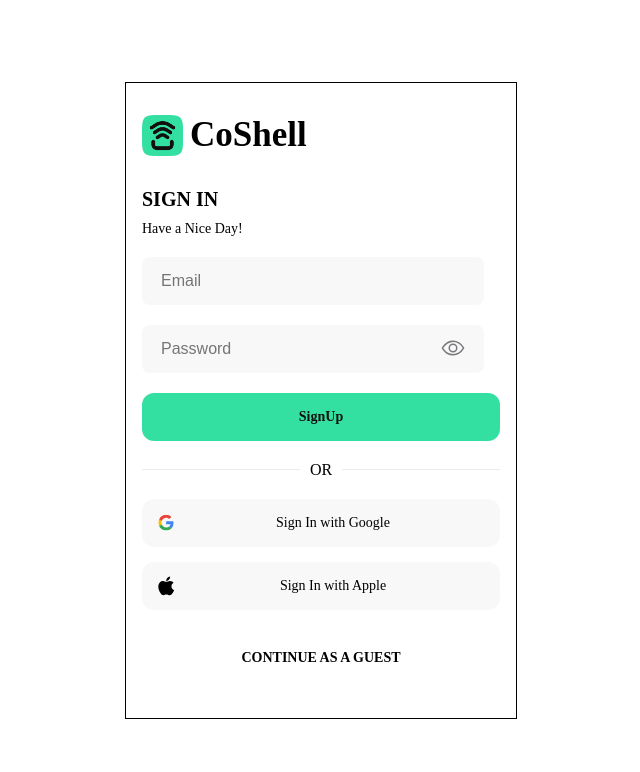
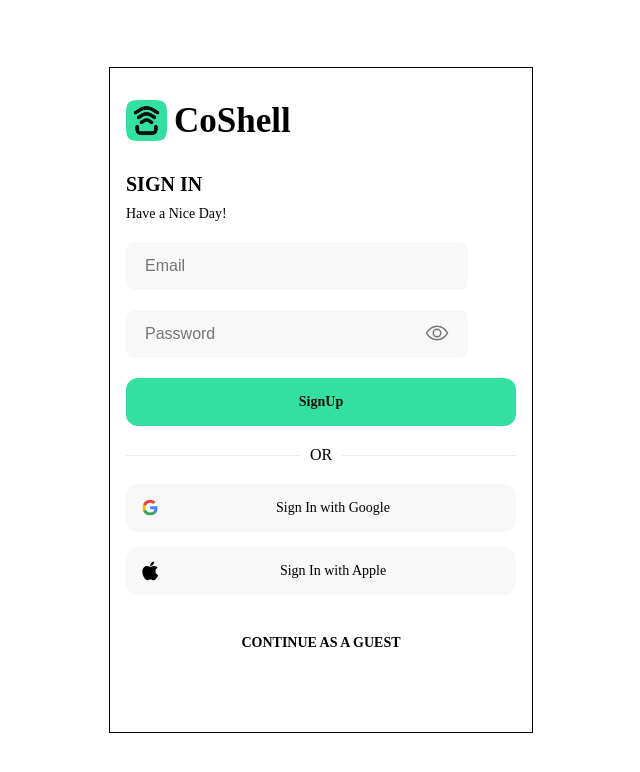
Before and after one commit to psycho-o0o/CoShell, a Next.js app: page /signIn in a window 1280 px wide. Shown: the top 772 px of the page, without its empty margins (319-959 px from the left). Built offline with nearby package versions, Linux system fonts and the light colour scheme.

Commit message:
@Design SignLayout에서 밑에 컴포넌트 배치를 위한 디자인 설정

```diff
--- a/src/component/Layout/Sign/style.ts
+++ b/src/component/Layout/Sign/style.ts
@@ -1,8 +1,15 @@
 import styled from "styled-components"
 
-export const Wrapper = styled.div``
+export const Wrapper = styled.div`
+    height: 100%;
+    padding: 32px 16px;
+    display: flex;
+    flex-direction: column;
+`
 export const Wrap = styled.div`
-    padding: 32px 16px;
+    flex: 1 0 0;
+    height: 100%;
+    position: relative;
 `
 export const Logo = styled.div`
     display: flex;
```
